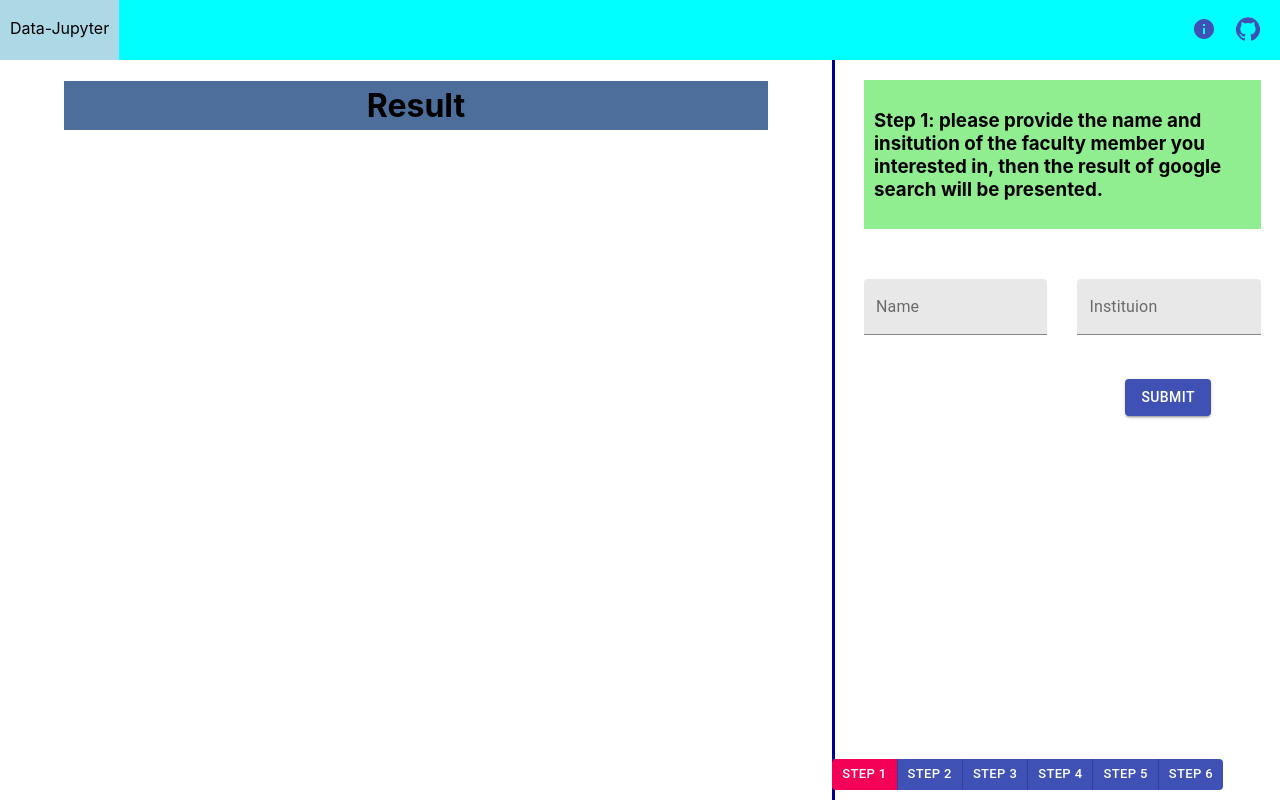
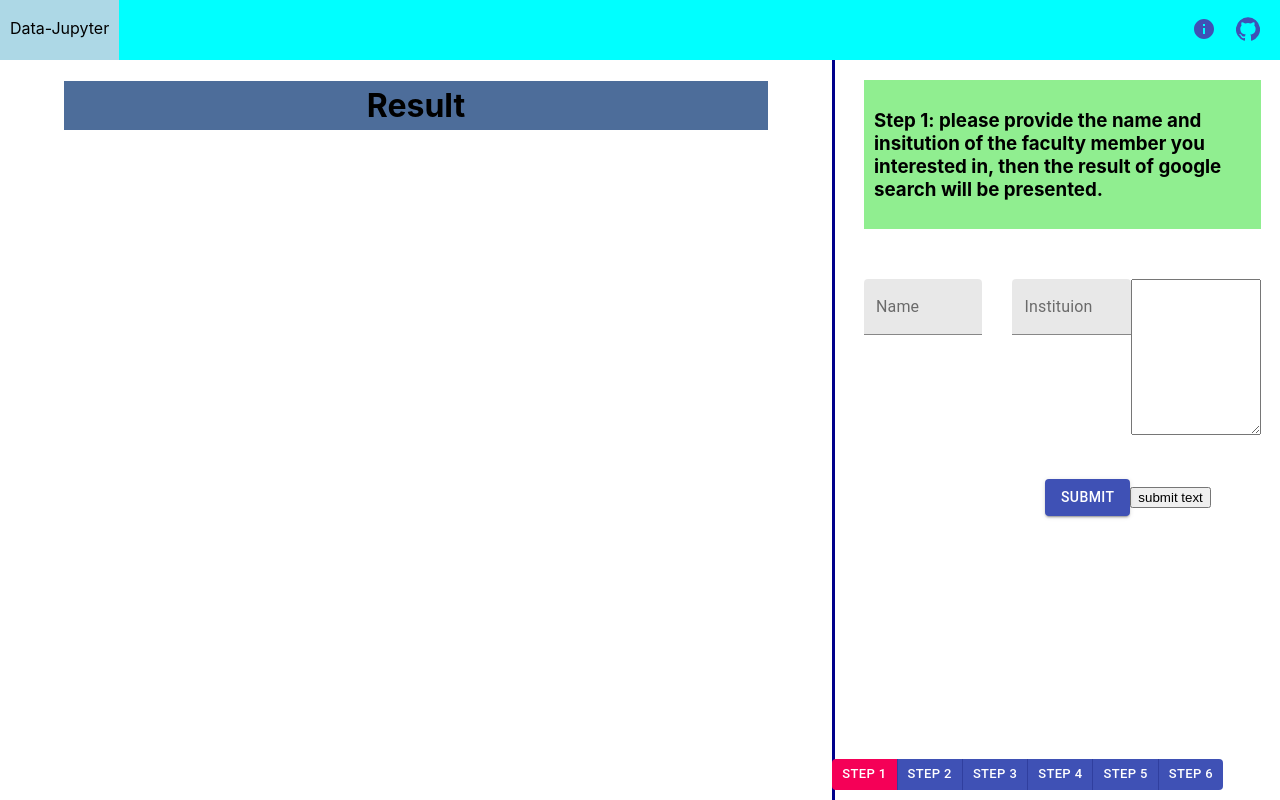
Before and after one commit to Philosyang/dataJupyterReborn, a React (Create React App) app in the folder frontend/data-jupyter/: page / in a window 1280 px wide. Built offline with nearby package versions, Linux system fonts and the light colour scheme.

Commit message:
try to sent python text to flask

```diff
--- a/frontend/data-jupyter/src/componets/eachSteps/step1/stepOneInput.jsx
+++ b/frontend/data-jupyter/src/componets/eachSteps/step1/stepOneInput.jsx
@@ -11,7 +11,7 @@ export default function StepOneInput(props) {
     const [displayUrls, setDisplayUrls] = useState(props.previosDisplay)
     const [url, setUrl] = useState("http://127.0.0.1:5000/aba");
     const [dis, setDis] = useState({name: "", ins: ""})
-
+    const [pythonText, setPythonText] = useState("")
 
 
 
@@ -28,6 +28,16 @@ export default function StepOneInput(props) {
     useEffect(()=>{
         setDis({name: name, ins: institution})
     }, [])
+
+    const handleSubmitText =()=>{
+
+        var data = pythonText
+
+        fetch("/pythonText", {
+            body: data,
+            method: "POST"
+        })
+    }
 
 
 
@@ -59,9 +69,11 @@ export default function StepOneInput(props) {
             <div className = "inputBoxesWrapper">
                 <TextField style={{paddingRight: "30px"}} id="filled-basic" label="Name" variant="filled" onChange = {(e) =>{setName(e.target.value)}}/>
                 <TextField id="filled-basic" label="Instituion" variant="filled" onChange = {(e) =>{setInstitution(e.target.value)}}/>
+                <textarea name="python" id="" cols="30" rows="10" onClick={(e)=>{setPythonText(e.target.value)}}></textarea>
             </div>
             <div className = "submitButton">
                 <Button color = "primary" variant="contained" onClick={handleStepOneSubmit}>Submit</Button>
+                <button onClick = {handleSubmitText}>submit text</button>
             </div>
             {
                 dis["name"] === "" ? (
```
Also changed, not shown: frontend/data-jupyter/src/componets/python.jsx (added, +10 -0 lines).
